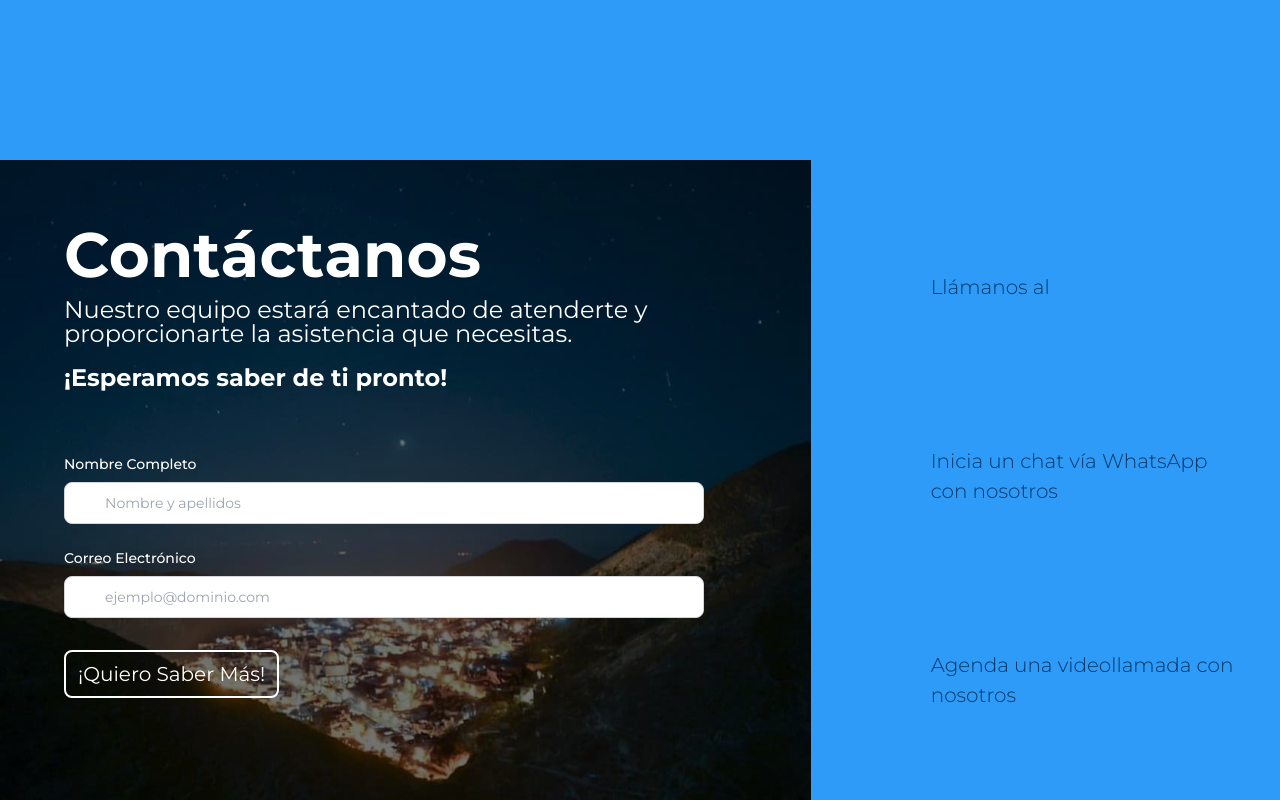
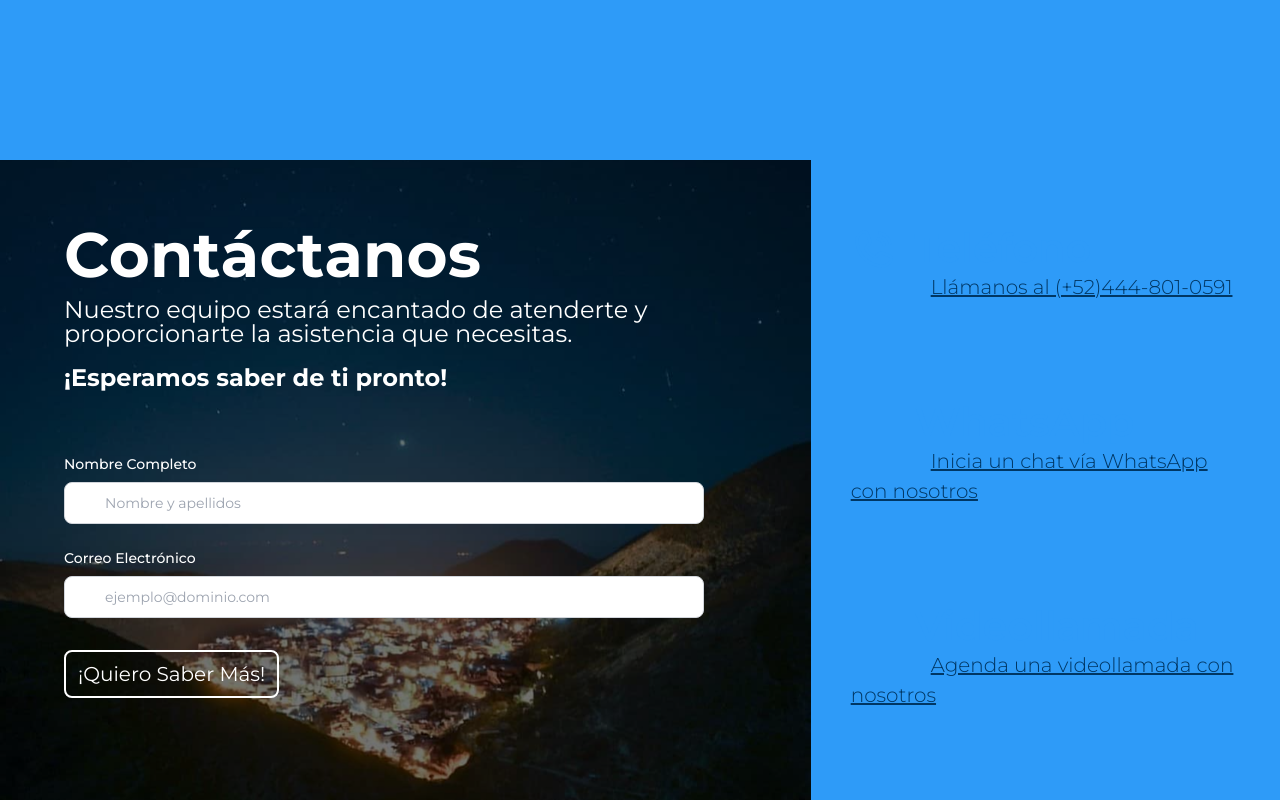
Before and after one commit to Oscar-FV/terrenos-vip, a React (Vite) app: page / in a window 1280 px wide. Shown: the part 2799-3599 px from the top of the page. Built offline with nearby package versions, Linux system fonts and the light colour scheme; some icons are missing; what tailwindcss-animated would draw is missing.

Commit message:
added links to contact

```diff
--- a/src/components/ContactUs/Contact.tsx
+++ b/src/components/ContactUs/Contact.tsx
@@ -63,18 +63,21 @@ const ContactUs = forwardRef<HTMLDivElement, Props>(({ color, text }, ref) => {
               <ContactItem
                 icon="ph:phone-call"
                 tittle="Teléfono"
-                text="Llámanos al"
+                text="Llámanos al (+52)444-801-0591"
+                goto="tel:(+52)4448010591"
               />
               <ContactItem
                 icon="ic:baseline-whatsapp"
                 tittle="WhatsApp"
                 text="Inicia un chat vía WhatsApp con nosotros"
+                goto="https://wa.me/+524448010591?text=Me%20interesa%20obtener%20información%20sobre%20los%20terrenos%20que%20tienes%20disponibles"
               />
               <ContactItem
                 icon="arcticons:zoom"
                 iconClassName="stroke-2"
                 tittle="Videollamada"
                 text="Agenda una videollamada con nosotros"
+                goto="https://calendly.com/sofia-flores-6xoe/30min"
               />
             </div>
           </div>
@@ -89,18 +92,21 @@ const ContactUs = forwardRef<HTMLDivElement, Props>(({ color, text }, ref) => {
           <ContactItem
             icon="ph:phone-call"
             tittle="Teléfono"
-            text="Llámanos al"
+            text="Llámanos al (+52)444-801-0591"
+            goto="tel:(+52)4448010591"
           />
           <ContactItem
             icon="ic:baseline-whatsapp"
             tittle="WhatsApp"
             text="Inicia un chat vía WhatsApp con nosotros"
+            goto="https://wa.me/+524448010591?text=Me%20interesa%20obtener%20información%20sobre%20los%20terrenos%20que%20tienes%20disponibles"
           />
           <ContactItem
             icon="arcticons:zoom"
             iconClassName="md:stroke-2"
             tittle="Videollamada"
             text="Agenda una videollamada con nosotros"
+            goto="https://calendly.com/sofia-flores-6xoe/30min"
           />
         </div>
       </div>
--- a/src/components/ContactUs/ContactItem.tsx
+++ b/src/components/ContactUs/ContactItem.tsx
@@ -4,13 +4,14 @@ interface Props {
   icon: string;
   tittle: string;
   text: string;
+  goto: string;
   iconClassName?: string;
 }
 
-const ContactItem = ({ icon, iconClassName, tittle, text }: Props) => {
+const ContactItem = ({ icon, iconClassName, tittle, text, goto }: Props) => {
   return (
     <div className="md:w-full sm:w-[calc(90%/3)]">
-      <div className="flex items-center gap-x-2  md:gap-x-4">
+      <div className="flex items-center gap-x-2 md:gap-x-4">
         <Icon
           icon={icon}
           className={`h-8 w-8 text-white md:h-12 md:w-12 md:text-primary ${iconClassName}`}
@@ -19,9 +20,9 @@ const ContactItem = ({ icon, iconClassName, tittle, text }: Props) => {
           {tittle}
         </span>
       </div>
-      <p className="text-[2cqb] font-light  text-white md:w-full md:pl-20 md:text-[2.5cqb] md:text-secondary">
+      <a href={goto} target="_blank" rel="noopener noreferrer" className="text-[2cqb] font-light  text-white md:w-full md:pl-20 md:text-[2.5cqb] md:text-secondary underline decoration-3">
         {text}
-      </p>
+      </a>
     </div>
   );
 };
```
